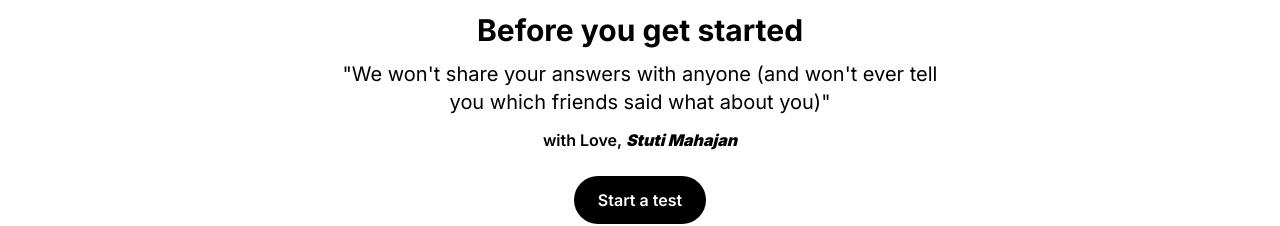
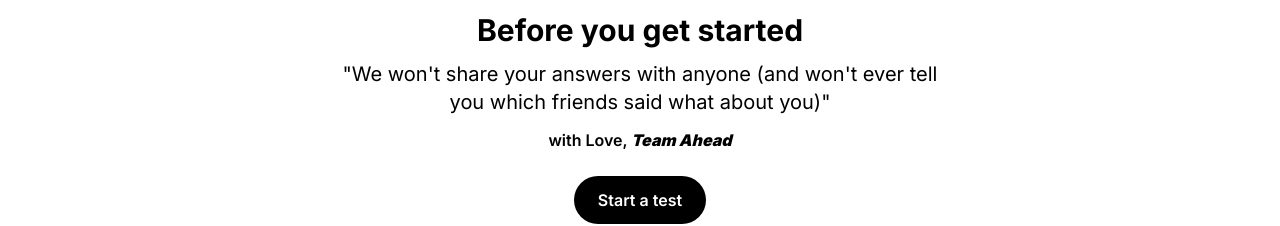
Before and after one commit to Stutimaha/Ahead-App-Redesign, a Next.js app: page / in a window 1280 px wide. Shown: the part 3602-3828 px from the top of the page. Built offline with nearby package versions, Linux system fonts and the light colour scheme.

Commit message:
Update Test.jsx

```diff
--- a/src/components/Test.jsx
+++ b/src/components/Test.jsx
@@ -12,7 +12,7 @@
       </p>
       <div className="flex flex-row gap-2 items-center justify-center">
         <p className="font-semibold">
-          with Love, <a href="https://www.linkedin.com/in/stuti-mahajan/"><b><i>Stuti Mahajan</i></b></a>
+          with Love, <b><i>Team Ahead</i></b>
         </p>
       </div>
       <motion.div
```
